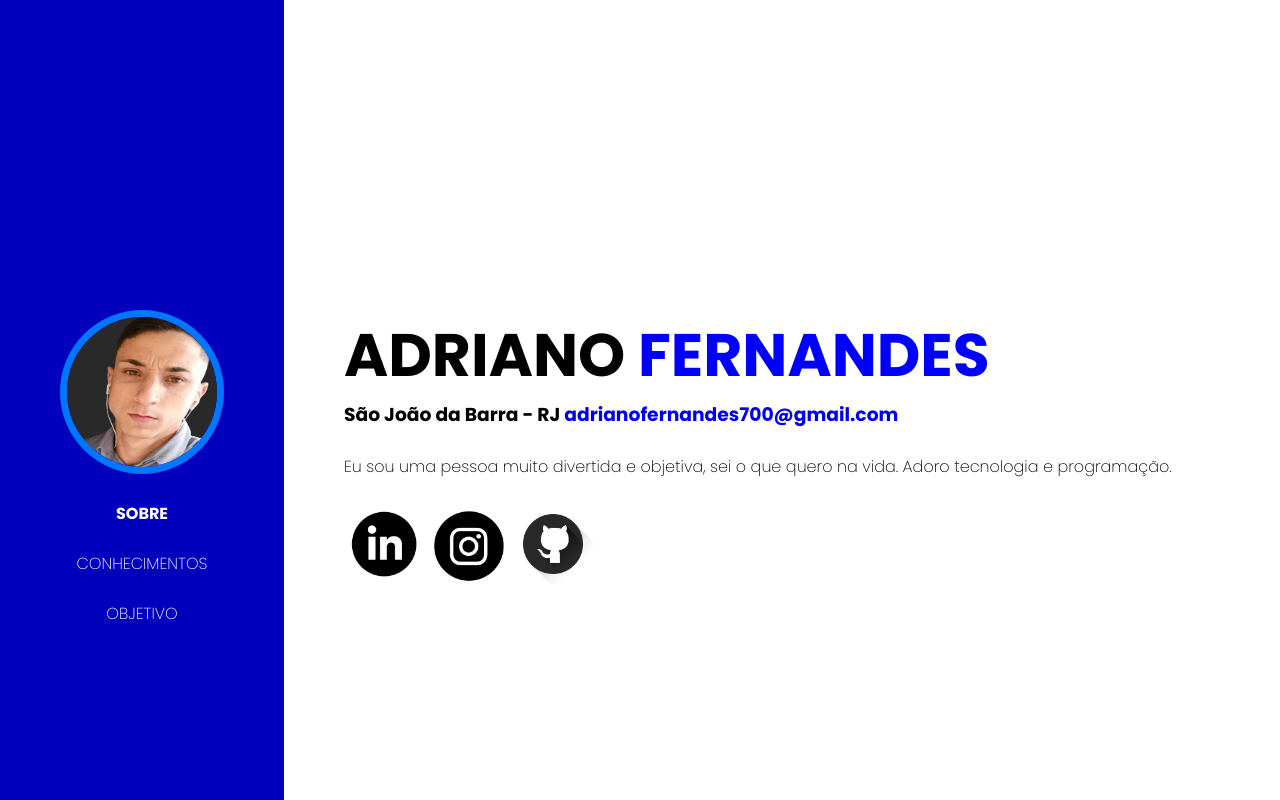
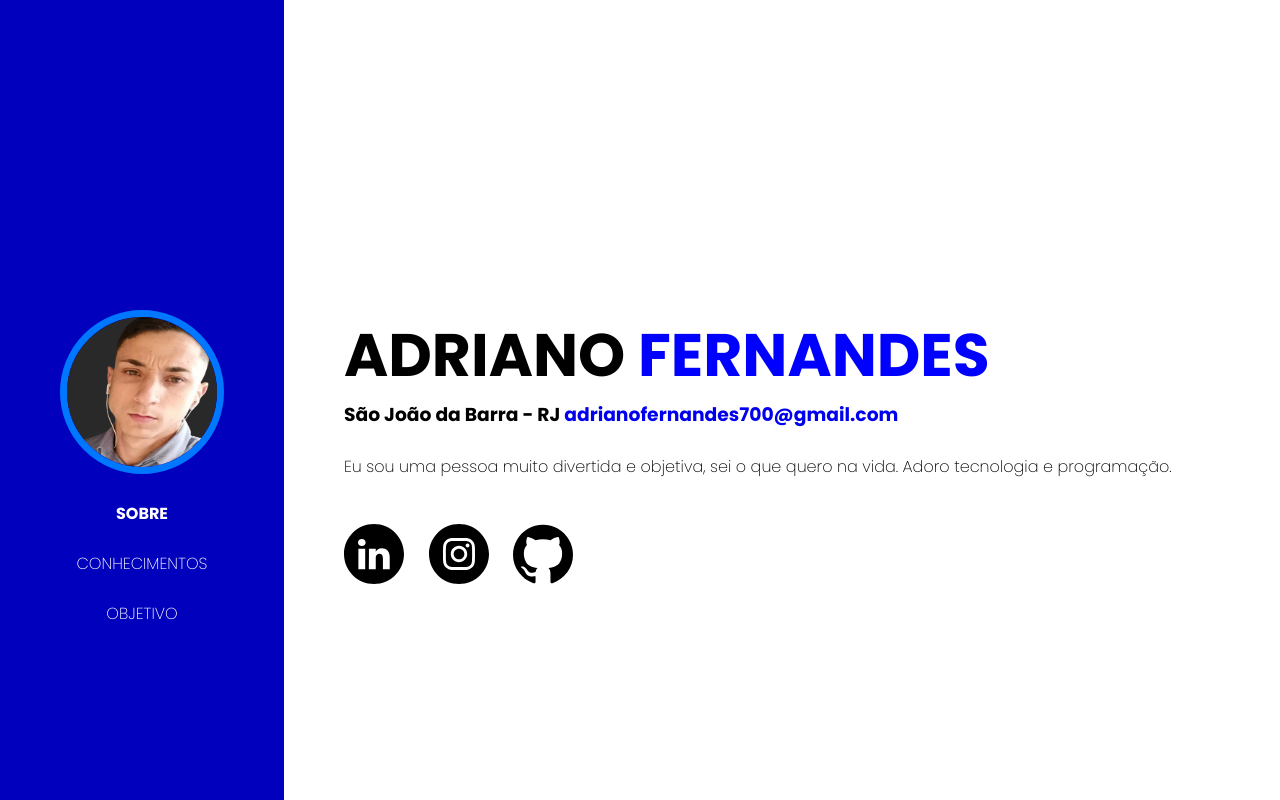
Before and after one commit to adrianof13/ativ.curriculo, a plain HTML site: page index.html in a window 1280 px wide. Drawn offline with Linux system fonts and the light colour scheme.

Commit message:
Botton github changed

```diff
--- a/css/styles.css
+++ b/css/styles.css
@@ -36,9 +36,15 @@
 .sobrenome{
     color: blue;
 }
-.github{
-    height: 80px;
-    width: 80px;
+.redes{
+    height: 60px;
+    width: 60px;
+    margin-right: 20px;
+    margin-top: 20px;
+}
+.redes:hover{
+    background-color: rgb(118, 118, 119);
+    border-radius: 40px;
 }
 header{
     background-color: rgb(1, 1, 189);
--- a/index.html
+++ b/index.html
@@ -48,11 +48,11 @@
             </p>
             <br>
             <nav>
-                <a href="https://www.linkedin.com/in/adriano-fernandes-cod/" target="_blank"><img
-                        src="./imgs/linkedin.png" alt="acesso ao meu linkedin"></a>
-                <a href="https://www.instagram.com/a4zvdo/" target="_blank"><img src="./imgs/instagram.png"
+                <a href="https://www.linkedin.com/in/adriano-fernandes-cod/" target="_blank"><img class="redes"
+                        src="./imgs/linkedin_black_logo_icon_147114.svg" alt="acesso ao meu linkedin"></a>
+                <a href="https://www.instagram.com/a4zvdo/" target="_blank"><img class="redes" src="./imgs/instagram_black_logo_icon_147122.svg"
                         alt="acesso ao meu instagram"></a>
-                <a href="https://github.com/adrianof13" target="_blank"><img class="github" src="./imgs/github2.png"
+                <a href="https://github.com/adrianof13" target="_blank"><img class="redes" src="./imgs/github1.svg"
                         alt="acesso ao meu github"></a>
             </nav>
         </section>
```
Also changed, not shown: imgs/github1.svg (added), imgs/github_icon-icons.com_65450.svg (added), imgs/instagram_black_logo_icon_147122.svg (added), imgs/linkedin_black_logo_icon_147114.svg (added).
